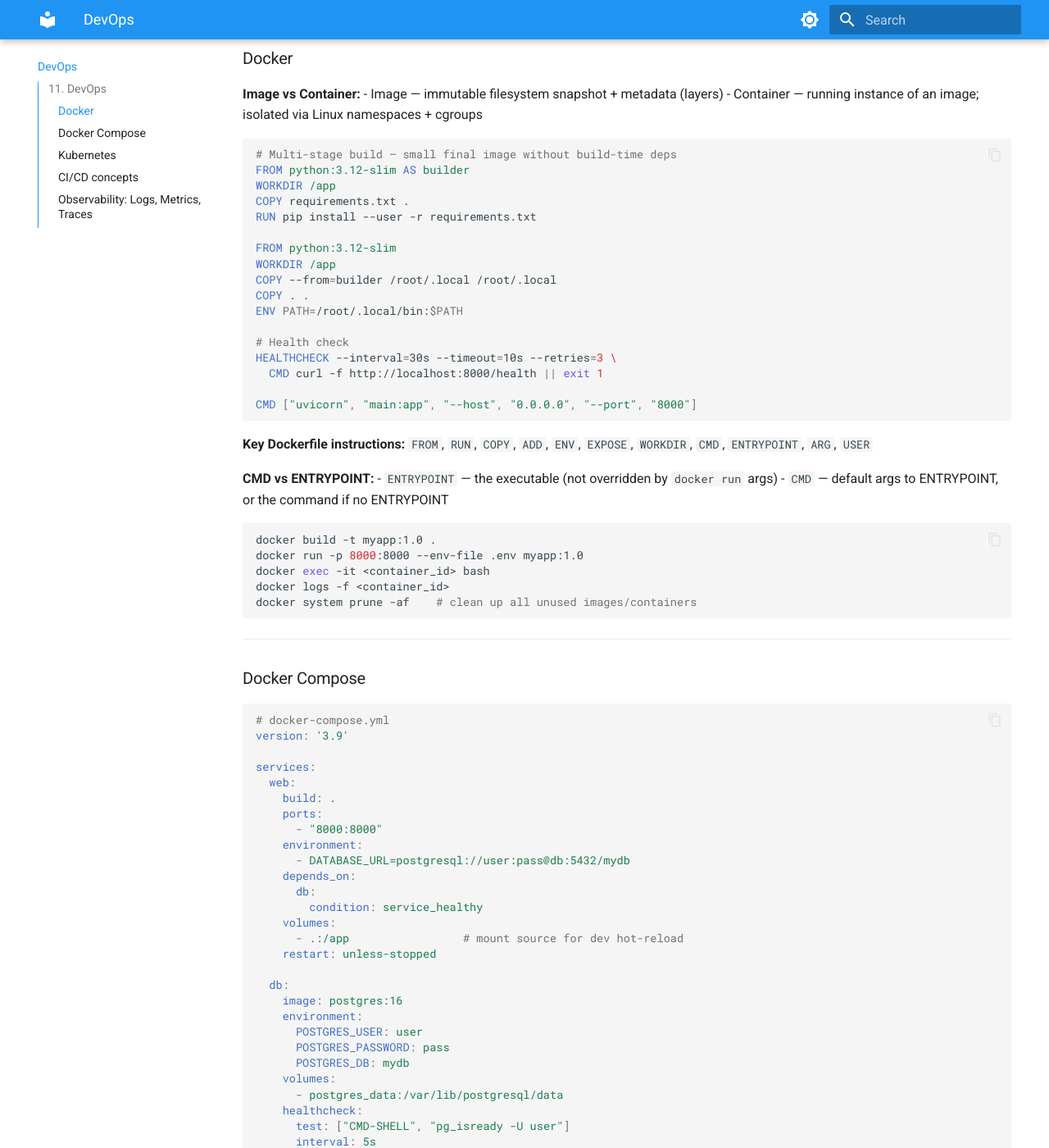
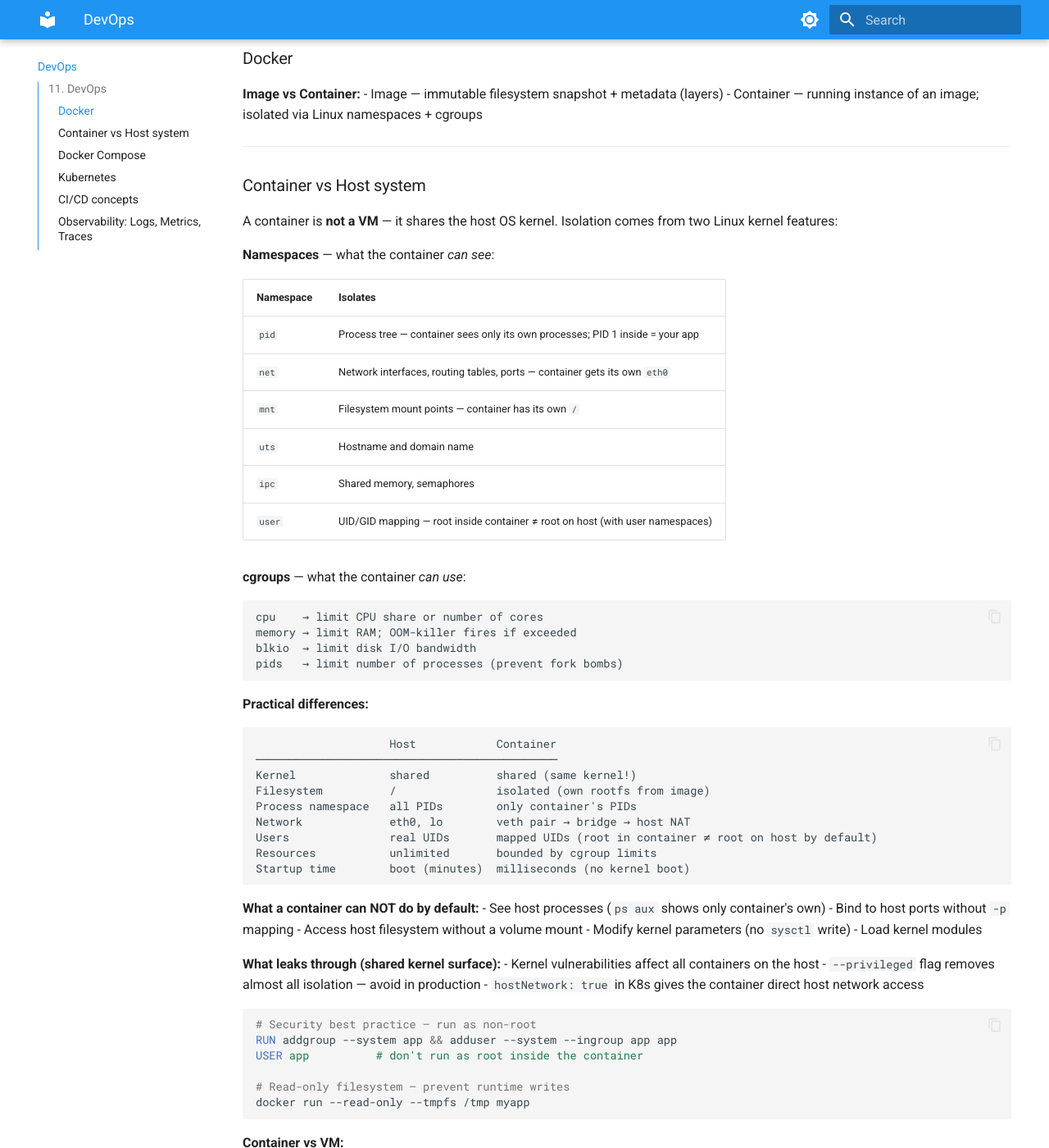
Before and after one commit to spiritEcosse/senior-kb, an MkDocs documentation site: the page built from docs/devops.md, in a window 1280 px wide and 1400 px high, scrolled down 223 px. Shown: the whole window at 82% size. Built offline with MkDocs 1.6.1 and Material for MkDocs 9.7.7, drawn with Linux system fonts in a browser that asks for light colours; some of the changed text lies outside the part shown.

Commit message:
add: container vs host system — namespaces, cgroups, security, VM comparison

````diff
--- a/docs/devops.md
+++ b/docs/devops.md
@@ -5,6 +5,78 @@
 **Image vs Container:**
 - Image — immutable filesystem snapshot + metadata (layers)
 - Container — running instance of an image; isolated via Linux namespaces + cgroups
+
+---
+
+### Container vs Host system
+
+A container is **not a VM** — it shares the host OS kernel. Isolation comes from two Linux kernel features:
+
+**Namespaces** — what the container *can see*:
+
+| Namespace | Isolates |
+|---|---|
+| `pid` | Process tree — container sees only its own processes; PID 1 inside = your app |
+| `net` | Network interfaces, routing tables, ports — container gets its own `eth0` |
+| `mnt` | Filesystem mount points — container has its own `/` |
+| `uts` | Hostname and domain name |
+| `ipc` | Shared memory, semaphores |
+| `user` | UID/GID mapping — root inside container ≠ root on host (with user namespaces) |
+
+**cgroups** — what the container *can use*:
+
+```
+cpu    → limit CPU share or number of cores
+memory → limit RAM; OOM-killer fires if exceeded
+blkio  → limit disk I/O bandwidth
+pids   → limit number of processes (prevent fork bombs)
+```
+
+**Practical differences:**
+
+```
+                    Host            Container
+─────────────────────────────────────────────
+Kernel              shared          shared (same kernel!)
+Filesystem          /               isolated (own rootfs from image)
+Process namespace   all PIDs        only container's PIDs
+Network             eth0, lo        veth pair → bridge → host NAT
+Users               real UIDs       mapped UIDs (root in container ≠ root on host by default)
+Resources           unlimited       bounded by cgroup limits
+Startup time        boot (minutes)  milliseconds (no kernel boot)
+```
+
+**What a container can NOT do by default:**
+- See host processes (`ps aux` shows only container's own)
+- Bind to host ports without `-p` mapping
+- Access host filesystem without a volume mount
+- Modify kernel parameters (no `sysctl` write)
+- Load kernel modules
+
+**What leaks through (shared kernel surface):**
+- Kernel vulnerabilities affect all containers on the host
+- `--privileged` flag removes almost all isolation — avoid in production
+- `hostNetwork: true` in K8s gives the container direct host network access
+
+```dockerfile
+# Security best practice — run as non-root
+RUN addgroup --system app && adduser --system --ingroup app app
+USER app          # don't run as root inside the container
+
+# Read-only filesystem — prevent runtime writes
+docker run --read-only --tmpfs /tmp myapp
+```
+
+**Container vs VM:**
+
+| | Container | VM |
+|---|---|---|
+| Kernel | Shared with host | Own kernel |
+| Startup | Milliseconds | Seconds–minutes |
+| Size | MBs | GBs |
+| Isolation | Namespace/cgroup | Full hardware virtualisation |
+| Security boundary | Weaker (shared kernel) | Stronger |
+| Use case | App packaging, microservices | Full OS isolation, untrusted workloads |
 
 ```dockerfile
 # Multi-stage build — small final image without build-time deps
````
